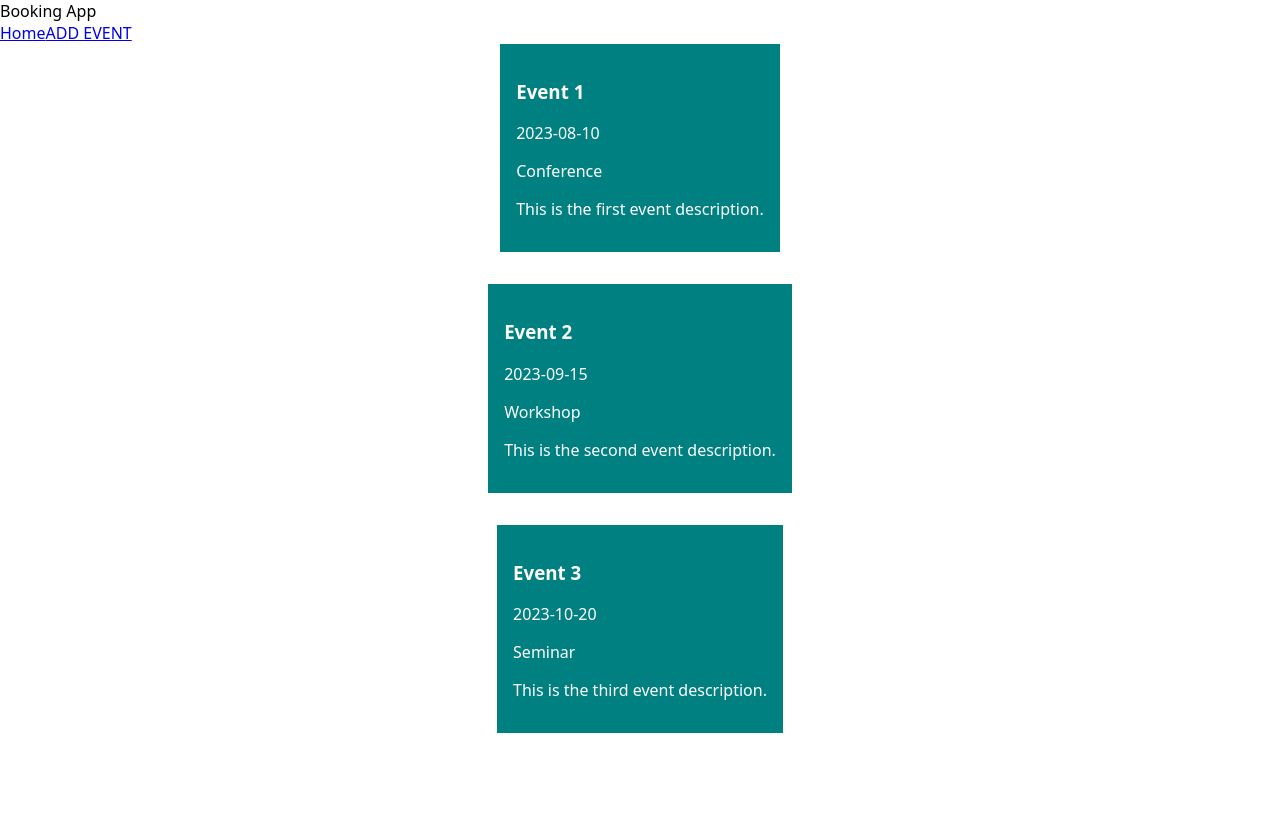
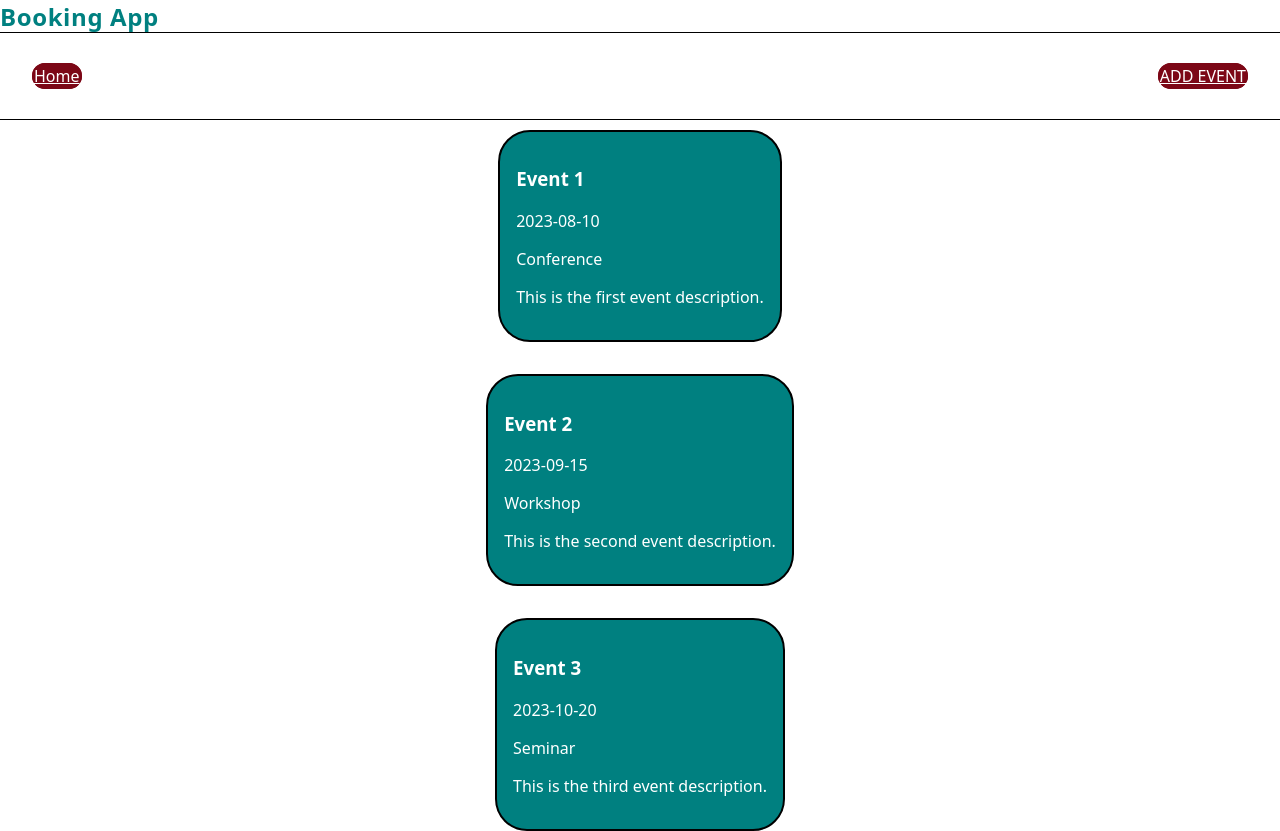
Before and after one commit to NatnaelDanssa/capstone-booking-app, a Next.js app: page / in a window 1280 px wide. Before the commit the page ends 800 px from the top, so only its background shows below. Built offline with nearby package versions, Linux system fonts and the light colour scheme.

Commit message:
Add event link

```diff
--- a/components/EventCard/index.js
+++ b/components/EventCard/index.js
@@ -1,19 +1,27 @@
 import styled from "styled-components";
 
+export default function EventCard({ title, date, type, description }) {
+  return (
+    <>
+      <StyledArticle>
+        <StyleTitle>{title}</StyleTitle>
+        <p>{date}</p>
+        <p>{type}</p>
+        <p>{description}</p>
+      </StyledArticle>
+    </>
+  );
+}
 const StyledArticle = styled.article`
   background-color: teal;
   padding: 1rem;
   color: white;
   width: fit-content;
+  border: 2px solid black;
+  border-radius: 2rem;
 `;
 
-export default function EventCard({ title, date, type, description }) {
-  return (
-    <StyledArticle>
-      <h3>{title}</h3>
-      <p>{date}</p>
-      <p>{type}</p>
-      <p>{description}</p>
-    </StyledArticle>
-  );
-}
+const StyleTitle = styled.h3`
+  background-color:
+  color: black;
+`;
--- a/components/Navigation.js
+++ b/components/Navigation.js
@@ -1,44 +1,82 @@
 import Link from "next/link";
+import styled from "styled-components";
 
 const Navigation = () => {
   return (
     <nav>
-      <div className="app-name">Booking App</div>
-      <div className="nav-links">
-        <Link href="/" className="nav-link">
-          Home
-        </Link>
-        <Link href="/events/create" className="nav-link">
-          ADD EVENT
-        </Link>
-      </div>
+      <StyledAppTitle>Booking App</StyledAppTitle>
+      <NavigationContainer>
+        <li>
+          <HomeButton href="/">Home</HomeButton>
+        </li>
+        <li>
+          <AddEventButton href="/events/create">ADD EVENT</AddEventButton>
+        </li>
+      </NavigationContainer>
     </nav>
   );
 };
 
 export default Navigation;
 
-// nav {
-//     display: Flex;
-//     justify-content: space-between;
-//     align-items: ;
-//     padding: 20px;
-//     background-color: #f0f0f0
-//     border-bottom: 1px solid #ddd
-// }
+const StyledAppTitle = styled.h1`
+  color: teal;
+  width: 100%;
+  border: 1px;
+  text-align: left;
+  line-height: 1.4;
+  letter-spacing: 0.025em;
+  margin: 0 auto 1rem;
+`;
 
-// .app-name {
-//   font-size: 24px;
-//   font-weight: bold;
-// }
-
-// .nav-links {
-//   display: flex;
-//   gap: 20px;
-// }
-
-// .nav-link {
-//   text-decoration: none;
-//   color: #333;
-//   font-weight: bold;
-//}
+const NavigationContainer = styled.ul`
+  margin: 0;
+  position: fixed;
+  top: 2rem;
+  width: 100%;
+  display: flex;
+  justify-content: space-between;
+  align-items: center;
+  height: var(--footer-height);
+  padding: 2rem;
+  background-color: var(--dark-main);
+  list-style-type: none;
+  border-top: 1px solid;
+  border-bottom: 1px solid;
+`;
+const AddEventButton = styled(Link)`
+  color: green;
+  width: 110px;
+  font-size: 1em;
+  background-color: #7c0716;
+  color: white;
+  border: 2px solid #7c0716;
+  border-radius: 20px;
+  position: relative;
+  text-align: center;
+  a {
+    text-decoration: none;
+  }
+  &:hover {
+    background-color: #099584;
+    color: white;
+  }
+`;
+const HomeButton = styled(Link)`
+  color: green;
+  width: 110px;
+  font-size: 1em;
+  background-color: #7c0716;
+  color: white;
+  border: 2px solid #7c0716;
+  border-radius: 20px;
+  position: relative;
+  text-align: center;
+  a {
+    text-decoration: none;
+  }
+  &:hover {
+    background-color: #099584;
+    color: white;
+  }
+`;
--- /dev/null
+++ b/components/maincontent.js
@@ -0,0 +1,9 @@
+import styled from "styled-components";
+
+export const MainContent = styled.main`
+  display: flex;
+  flex-direction: column;
+  justify-content: center;
+  gap: 1rem;
+  margin-top: 6rem;
+`;
--- a/pages/_app.js
+++ b/pages/_app.js
@@ -3,6 +3,7 @@ import GlobalStyle from "../styles";
 import { events as eventList } from "../api/db.js";
 import { v4 as uuidv4 } from "uuid";
 import Navigation from "@/components/navigation";
+import { MainContent } from "@/components/maincontent";
 
 export default function App({ Component, pageProps }) {
   // State to store the list of events
@@ -16,6 +17,7 @@ export default function App({ Component, pageProps }) {
     <>
       <GlobalStyle />
       <Navigation />
+      <MainContent />
       <Component {...pageProps} events={events} addEvent={addEvent} />
     </>
   );
```
Also changed, not shown: 1 other file (tests, documents, lock files or other folders).
